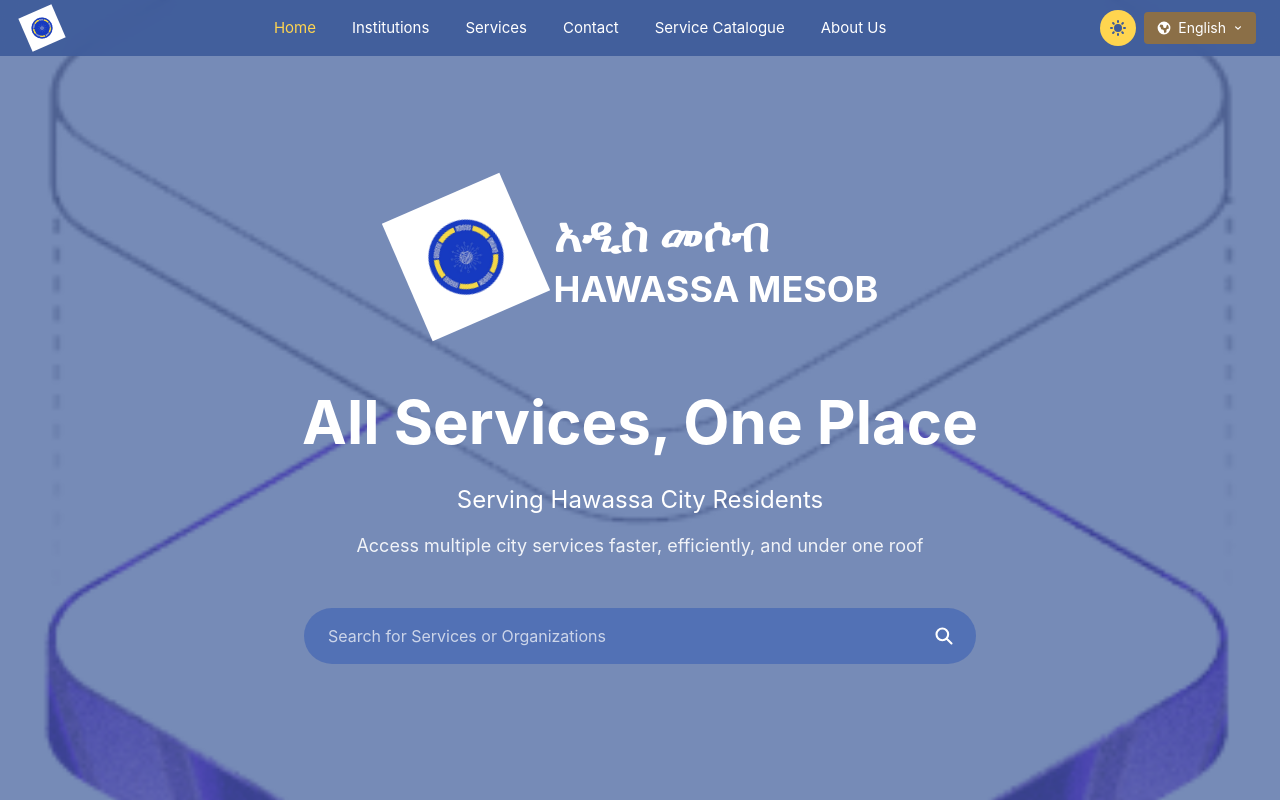
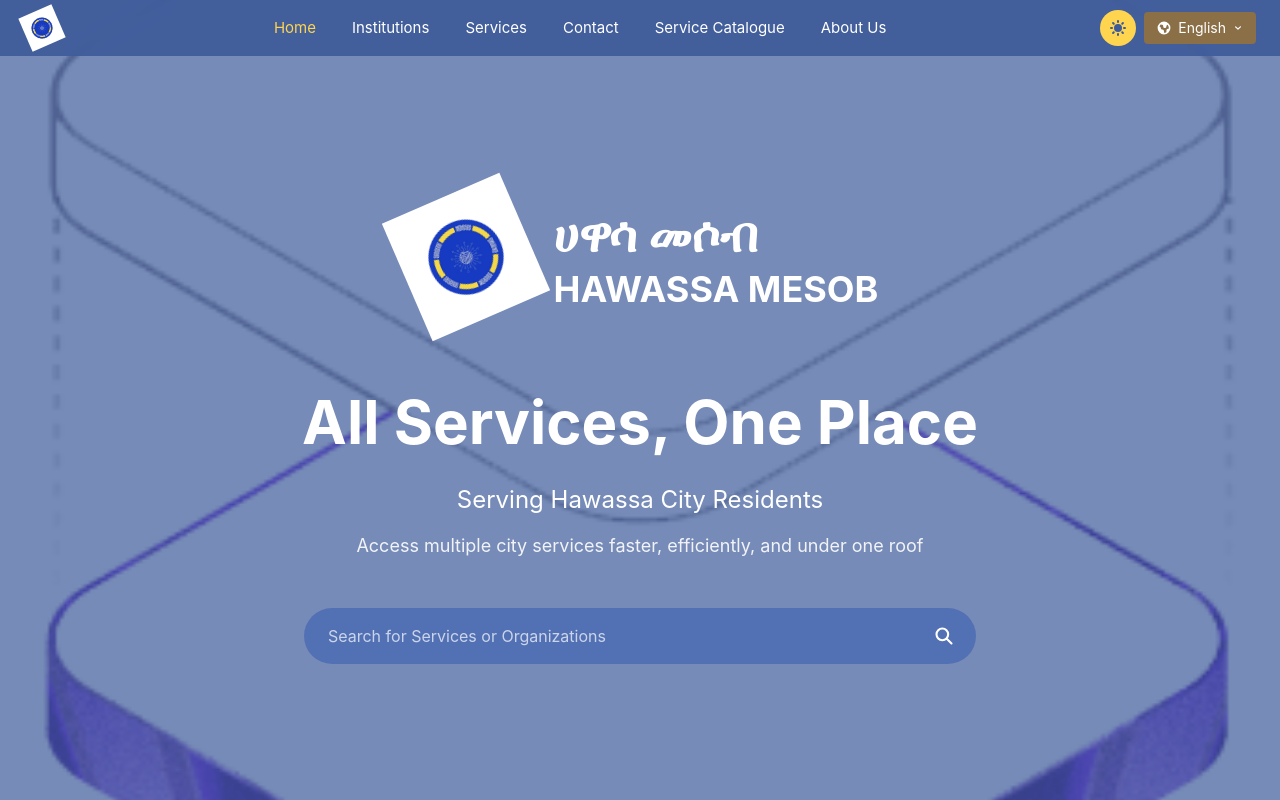
Before and after one commit to GurmesaAyele/hawassa-mesob, a React app in the folder frontend/: page / in a window 1280 px wide. Built offline with nearby package versions, Linux system fonts and the light colour scheme; the HTML template or start-up script is replaced by a standard one.

Commit message:
home pages

```diff
--- a/frontend/src/pages/Home.jsx
+++ b/frontend/src/pages/Home.jsx
@@ -38,7 +38,7 @@ const Home = () => {
               />
               <div className="text-left">
                 <h1 className="text-5xl font-bold text-white leading-tight">
-                  አዲስ መሶብ
+                      ሀዋሳ መሶብ
                 </h1>
                 <h2 className="text-4xl font-bold text-white mt-1">
                   HAWASSA MESOB
```
